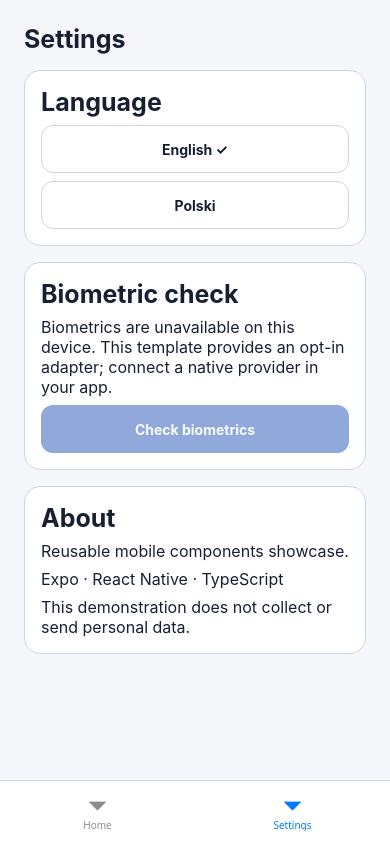
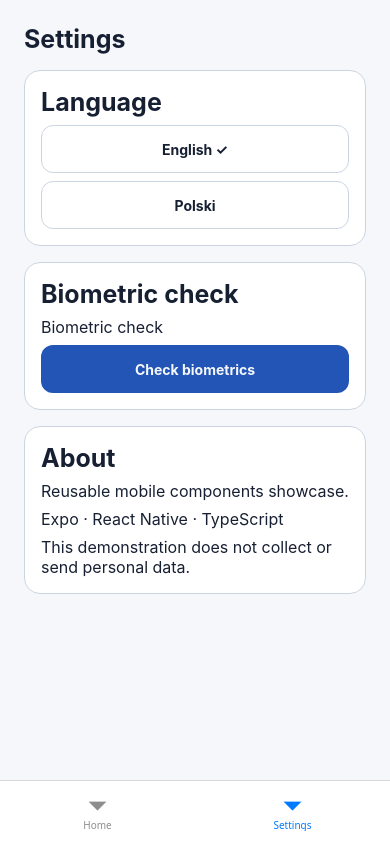
Before and after one commit to spider-su/mobile_template, a React Native app: screen /Settings in a window 390 px wide. Built offline with nearby package versions, Linux system fonts and the light colour scheme.

Commit message:
Connect Settings biometric verification action

```diff
--- a/src/screens/SettingsScreen.tsx
+++ b/src/screens/SettingsScreen.tsx
@@ -1,10 +1,22 @@
 import { useState } from 'react';
+import { checkBiometrics, expoBiometricAdapter } from '../ui/biometrics';
 import { AppButton, AppCard, AppScreen, AppText, FeedbackBanner } from '../ui/primitives';
 import { useLanguage } from '../ui/LanguageContext';
 
 export function SettingsScreen() {
   const { language, setLanguage, t } = useLanguage();
   const [message, setMessage] = useState('');
+  const [checking, setChecking] = useState(false);
+  const verify = async () => {
+    if (checking) return;
+    setChecking(true);
+    try {
+      const result = await checkBiometrics(expoBiometricAdapter());
+      setMessage(t(result === 'verified' ? 'biometricSuccess' : result === 'unavailable' ? 'biometricUnavailable' : 'biometricFailed'));
+    } catch {
+      setMessage(t('biometricFailed'));
+    } finally { setChecking(false); }
+  };
   return <AppScreen>
     <AppText title>{t('settings')}</AppText>
     <AppCard>
@@ -14,8 +26,8 @@ export function SettingsScreen() {
     </AppCard>
     <AppCard>
       <AppText title>{t('biometrics')}</AppText>
-      <AppText>{t('biometricUnavailable')} This template provides an opt-in adapter; connect a native provider in your app.</AppText>
-      <AppButton label={t('check')} disabled onPress={() => setMessage(t('biometricUnavailable'))} />
+      <AppText>{t('biometrics')}</AppText>
+      <AppButton label={t('check')} busy={checking} onPress={() => { void verify(); }} />
     </AppCard>
     <AppCard>
       <AppText title>{t('about')}</AppText>
```
